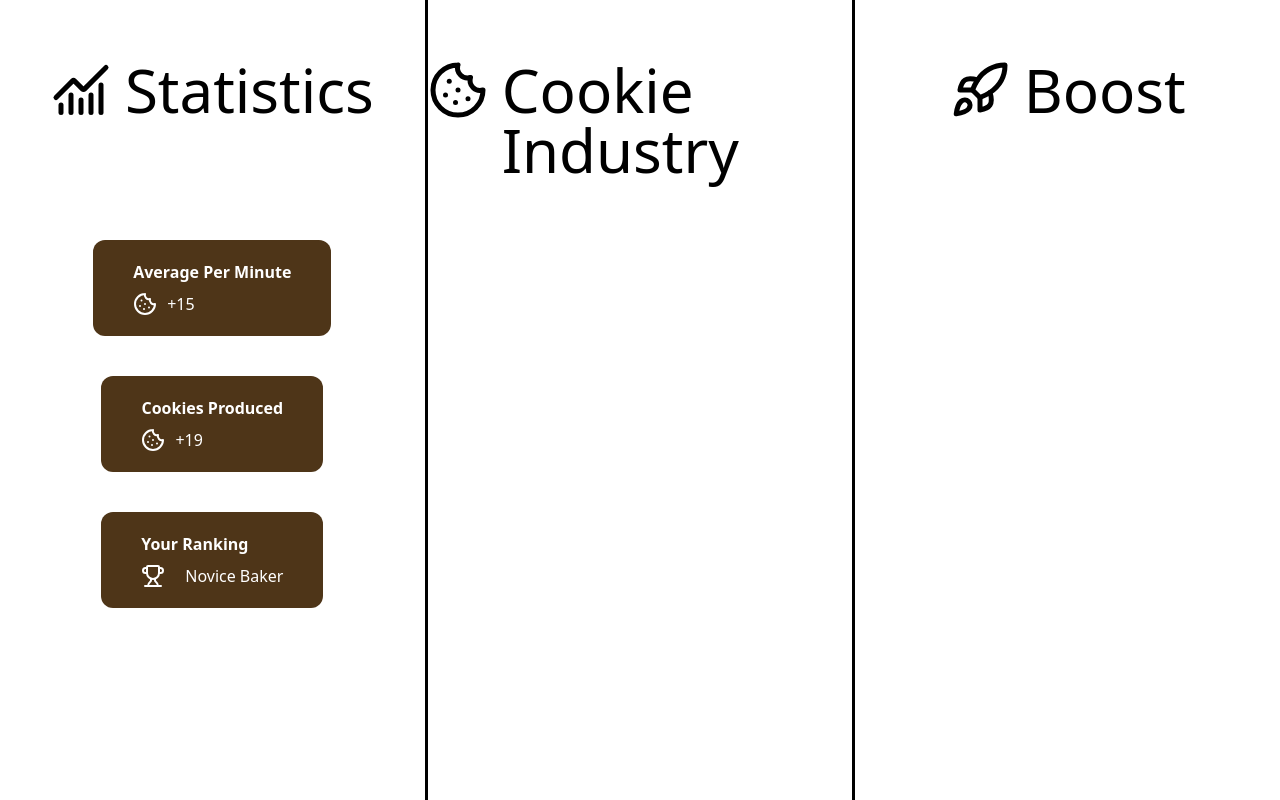
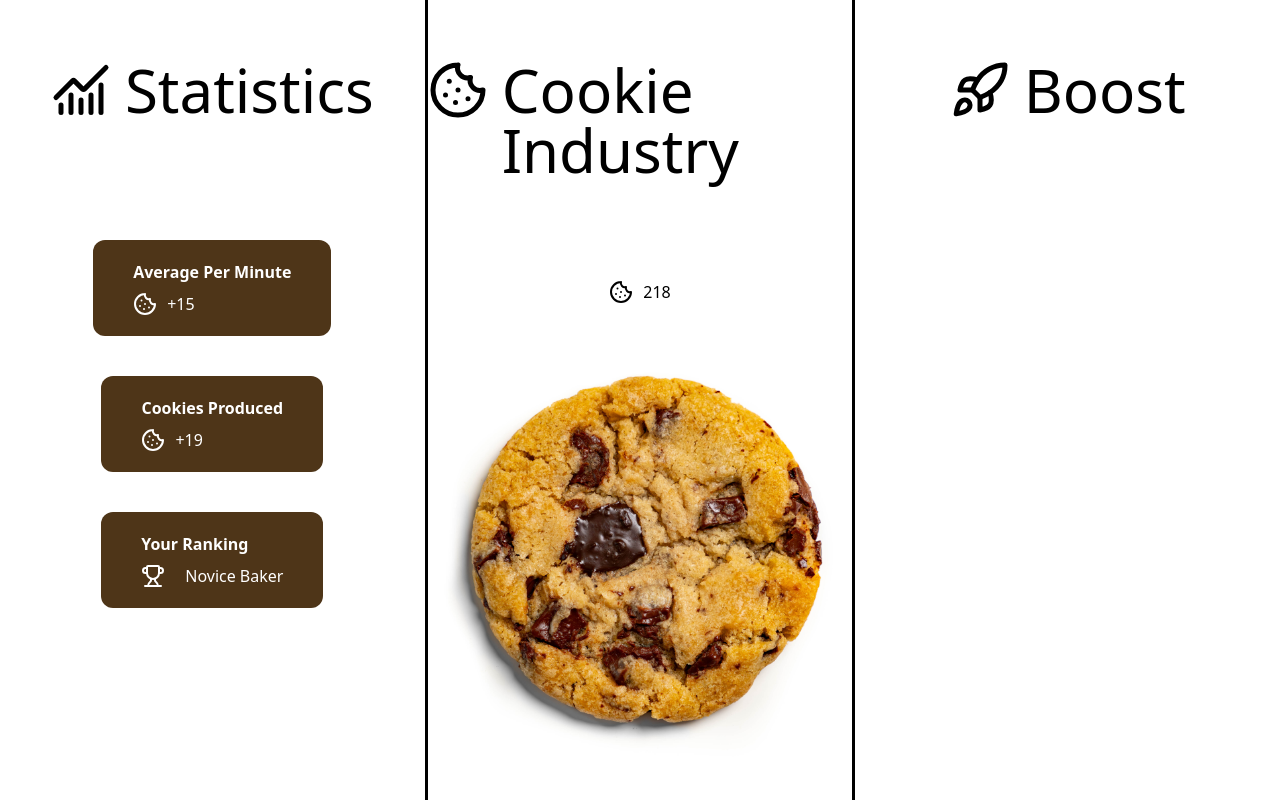
Before and after one commit to chealeanpenhchakrith/CookMie, a Vue app: page / in a window 1280 px wide. Built offline with nearby package versions, Linux system fonts and the light colour scheme.

Commit message:
Add the cookie image to click

```diff
--- a/src/components/middle.vue
+++ b/src/components/middle.vue
@@ -1,10 +1,24 @@
 <template>
   <div class="flex flex-1 flex-col items-center">
-    <Header class="mt-15" title="Cookie Industry" :icon="charIcon"/>
+    <Header class="mt-15" title="Cookie Industry" :icon="charIcon" />
+    <div class="flex flex-row gap-2.5 mt-25">
+      <div v-html="cookieIcon"></div>
+      <h1>{{ score }}</h1>
+    </div>
+    <div class="mt-10">
+        <img
+          src="/src/assets/cookie.jpg"
+          alt="cookie"
+          width="500"
+          height="500"
+        />
+      </div>
   </div>
 </template>
 
 <script setup>
-    const charIcon = `<svg xmlns="http://www.w3.org/2000/svg" width="60" height="60" viewBox="0 0 24 24" fill="none" stroke="currentColor" stroke-width="2" stroke-linecap="round" stroke-linejoin="round" class="lucide lucide-cookie-icon lucide-cookie"><path d="M12 2a10 10 0 1 0 10 10 4 4 0 0 1-5-5 4 4 0 0 1-5-5"/><path d="M8.5 8.5v.01"/><path d="M16 15.5v.01"/><path d="M12 12v.01"/><path d="M11 17v.01"/><path d="M7 14v.01"/></svg>`
-    import Header from './Header.vue';
+const charIcon = `<svg xmlns="http://www.w3.org/2000/svg" width="60" height="60" viewBox="0 0 24 24" fill="none" stroke="currentColor" stroke-width="2" stroke-linecap="round" stroke-linejoin="round" class="lucide lucide-cookie-icon lucide-cookie"><path d="M12 2a10 10 0 1 0 10 10 4 4 0 0 1-5-5 4 4 0 0 1-5-5"/><path d="M8.5 8.5v.01"/><path d="M16 15.5v.01"/><path d="M12 12v.01"/><path d="M11 17v.01"/><path d="M7 14v.01"/></svg>`;
+import Header from "./Header.vue";
+const cookieIcon = `<svg xmlns"http://www.w3.org/2000/svg" width="24" height="24" viewBox="0 0 24 24" fill="none" stroke="currentColor" stroke-width="2" stroke-linecap="round" stroke-linejoin="round" class="lucide lucide-cookie-icon lucide-cookie"><path d="M12 2a10 10 0 1 0 10 10 4 4 0 0 1-5-5 4 4 0 0 1-5-5"/><path d="M8.5 8.5v.01"/><path d="M16 15.5v.01"/><path d="M12 12v.01"/><path d="M11 17v.01"/><path d="M7 14v.01"/></svg>`;
+let score = 218;
 </script>
```
Also changed, not shown: src/assets/cookie.jpg (added).
